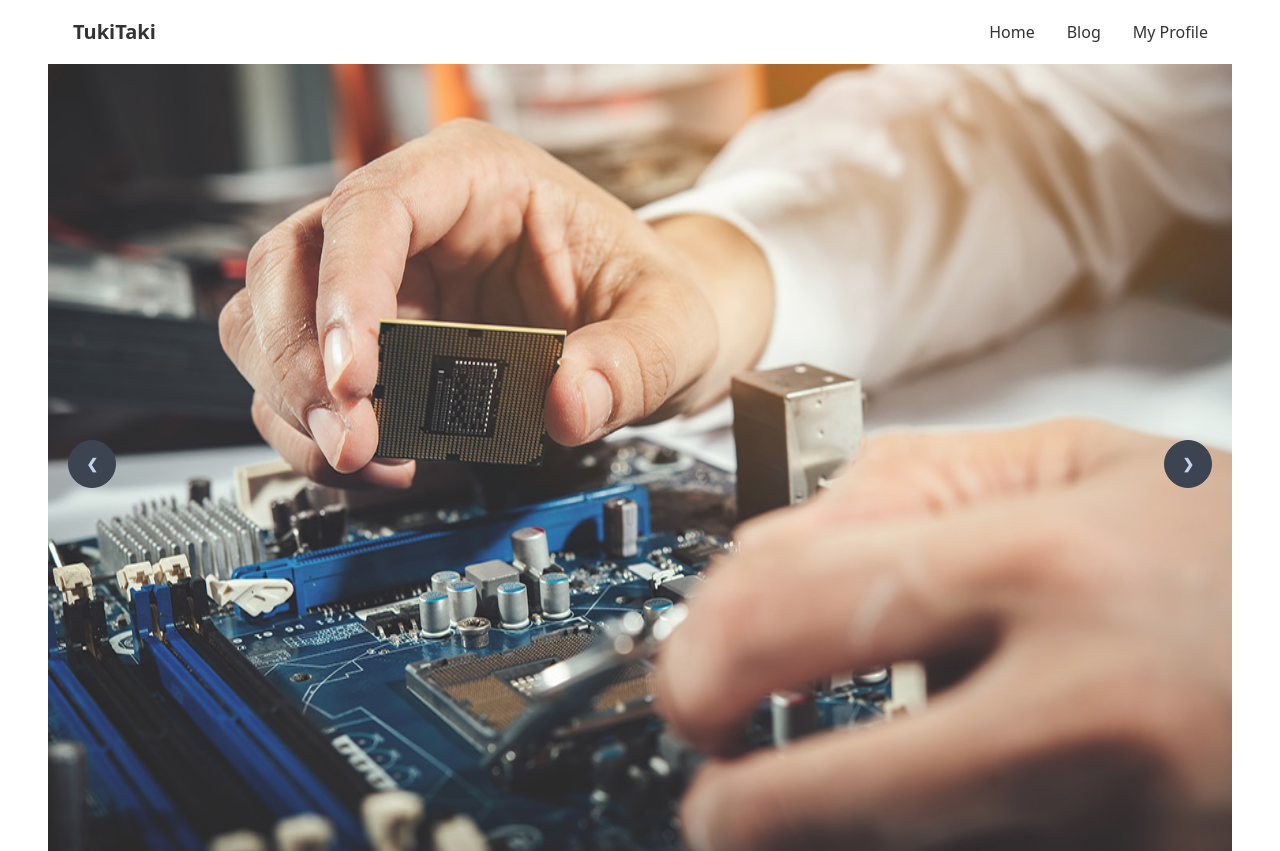
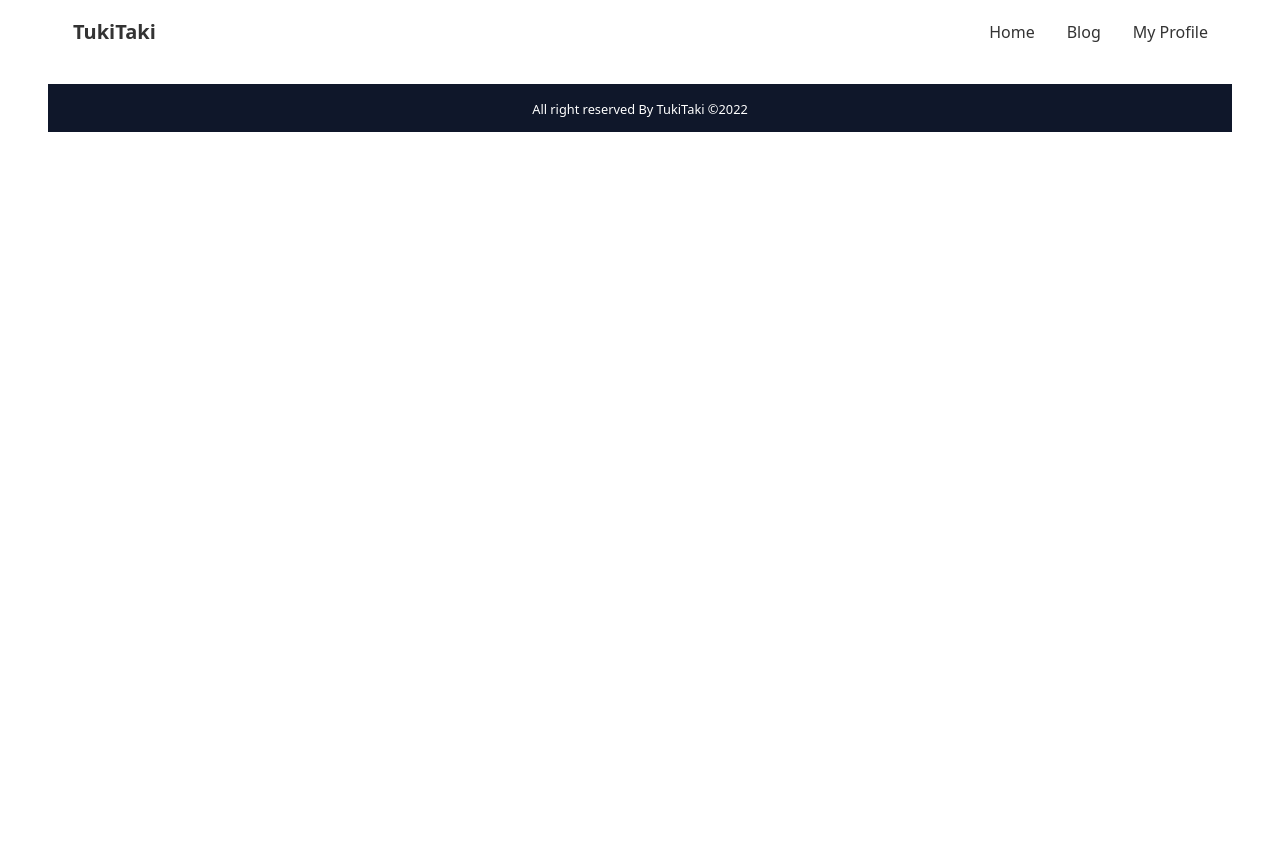
Before and after one commit to rhrafiulhaque/manufacturar-client-side, a React (Create React App) app: page /blog in a window 1280 px wide. Shown: the top 851 px of the page. After the commit the page ends 800 px from the top, so only its background shows below. Built offline with nearby package versions, Linux system fonts and the light colour scheme.

Commit message:
home router updated

```diff
--- a/src/App.js
+++ b/src/App.js
@@ -12,8 +12,8 @@ function App() {
       <Navbar></Navbar>
       <Routes>
         <Route path='/' element={<Home></Home>}></Route>
+        <Route path='/home' element={<Home></Home>}></Route>
       </Routes>
-      <Home></Home>
       <Footer></Footer>
       <ToastContainer></ToastContainer>
     </div>
```
